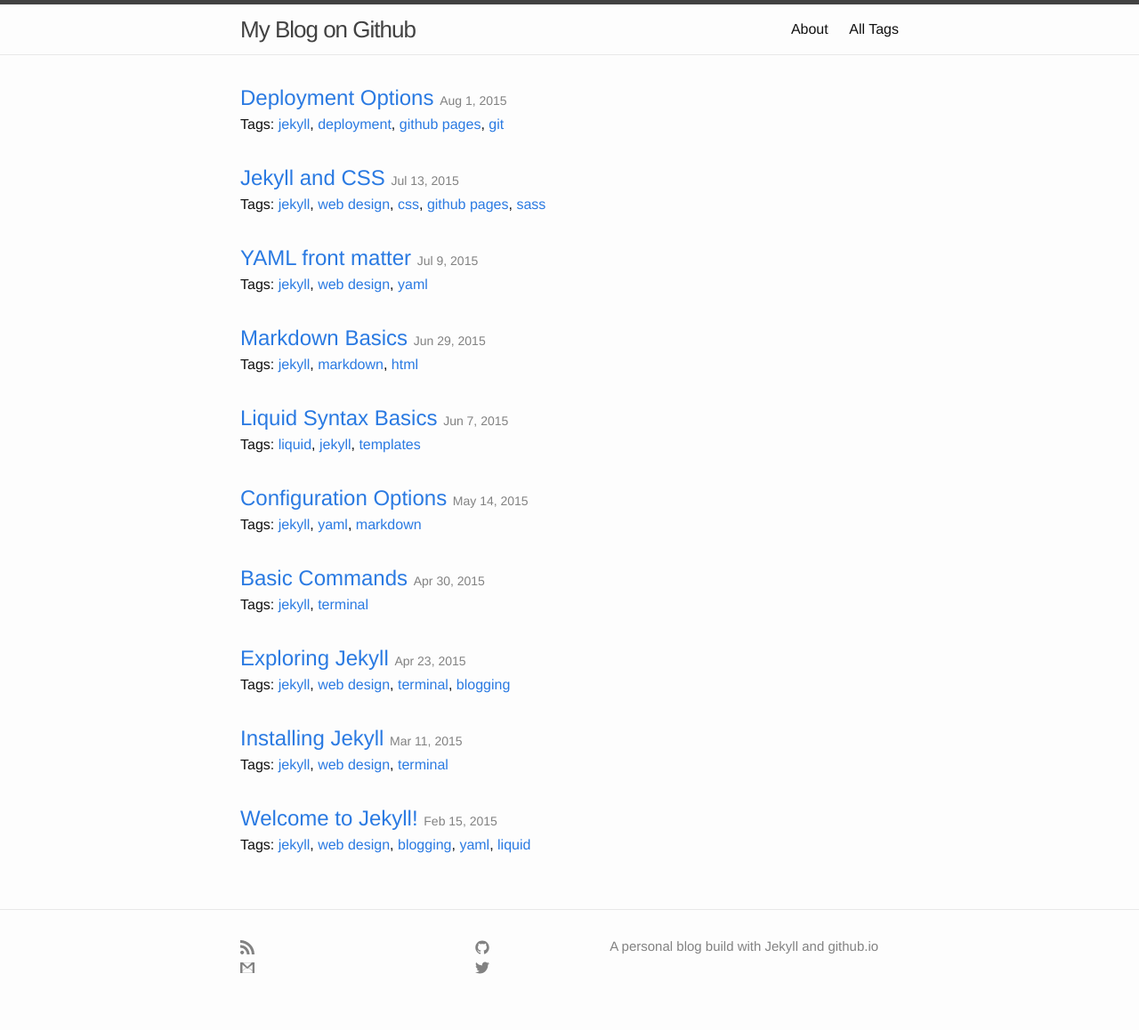
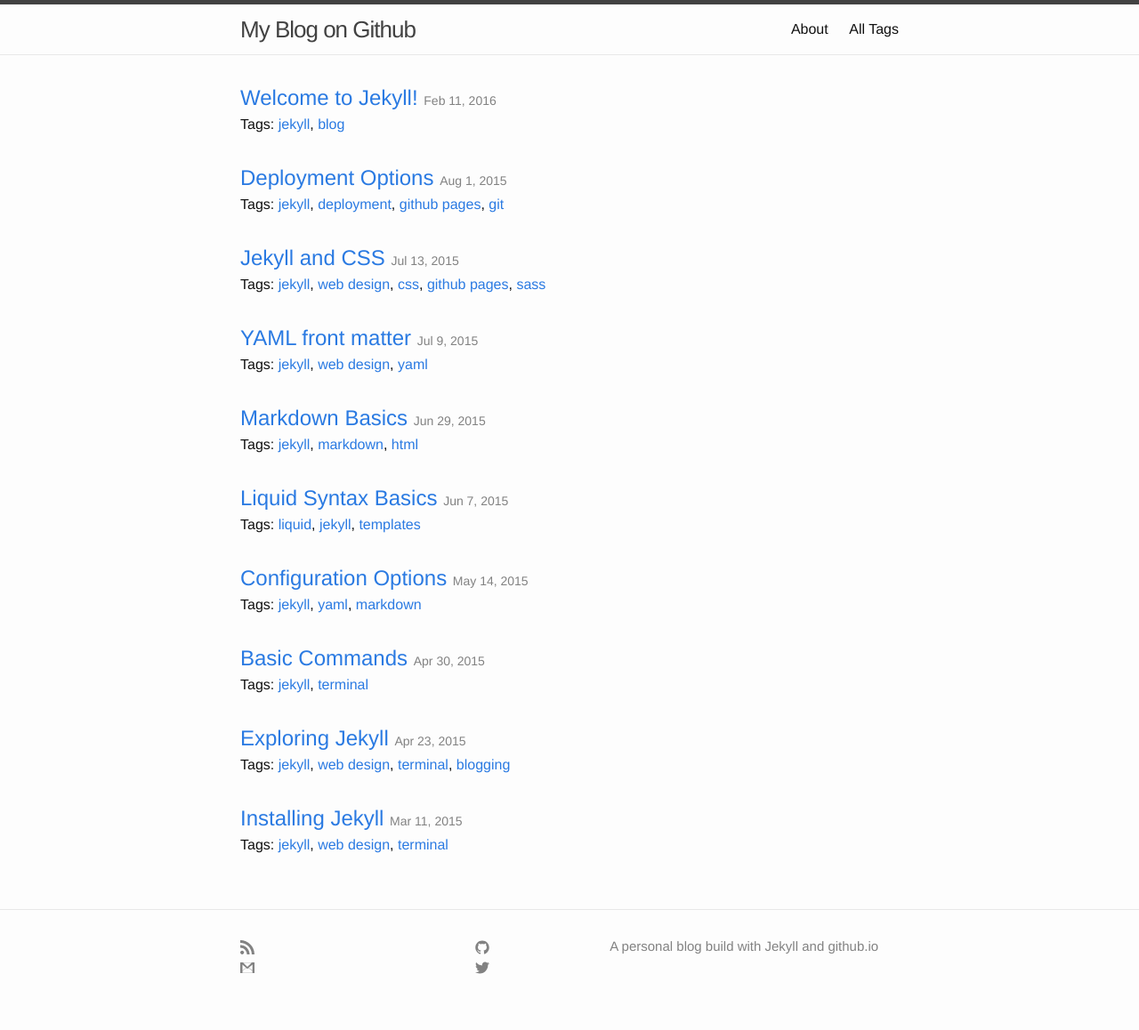
Before and after one commit to nickyfoto/Blog, a Jekyll site: the page built from index.html, in a window 1280 px wide. Shown: the whole page at 89% size. Built offline with Jekyll 4.4.1, drawn with Linux system fonts in a browser that asks for light colours.

Commit message:
first post

```diff
--- a/_posts/2015-02-15-welcome-to-jekyll.md
+++ b/_posts/2016-02-11-welcome-to-jekyll.md
@@ -1,9 +1,9 @@
 ---
 layout: post
 title:  "Welcome to Jekyll!"
-date:   2015-02-15
+date:   2016-02-11
 author: "Huang Qiang"
-tags: [jekyll, web design, blogging, yaml, liquid]
+tags: [jekyll, blog]
 ---
 
 Welcome to the companion site for the [lynda.com](http://www.lynda.com "lynda.com") course *Jekyll for Web Designers*. This course is designed to present Jekyll to web designers in a clear, concise way. In this post we’ll take a quick look at how Jekyll works, and whether it’s right for you.
```
